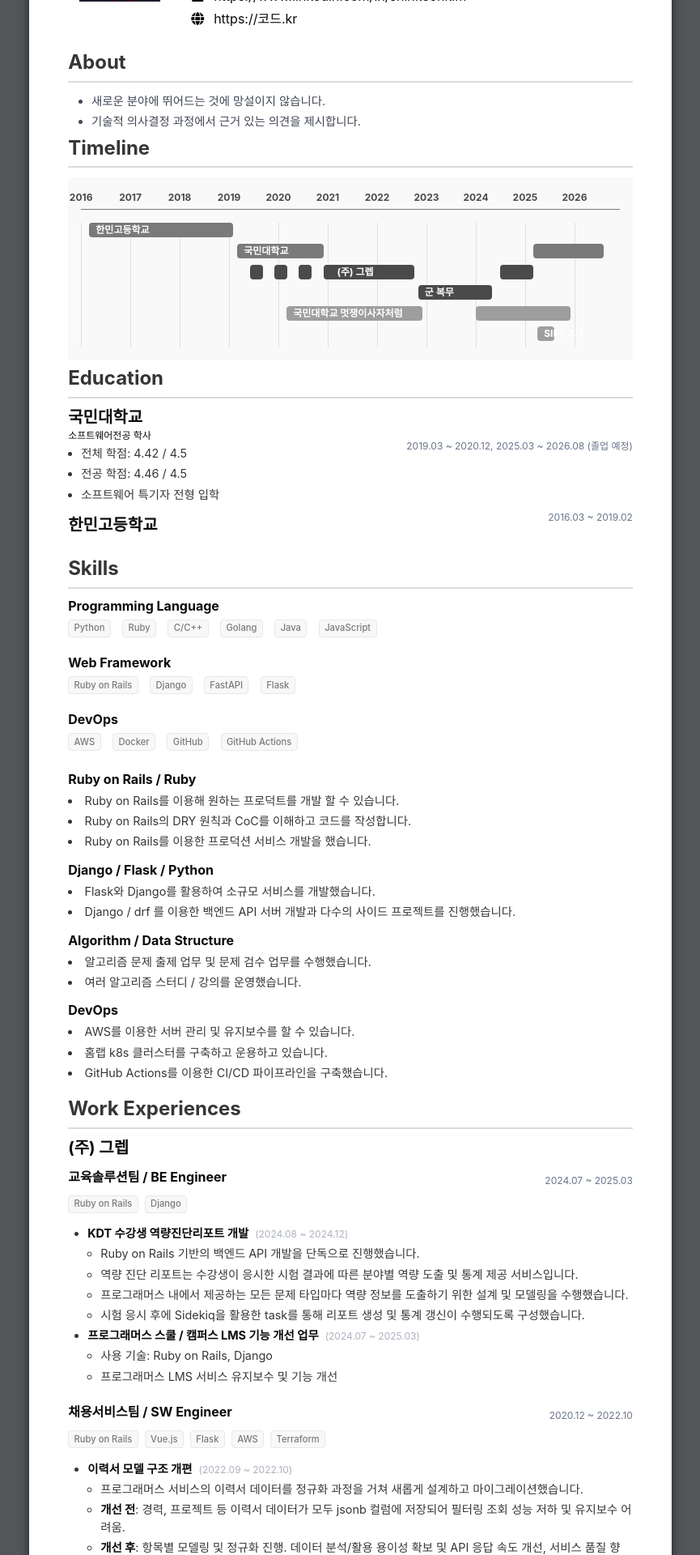
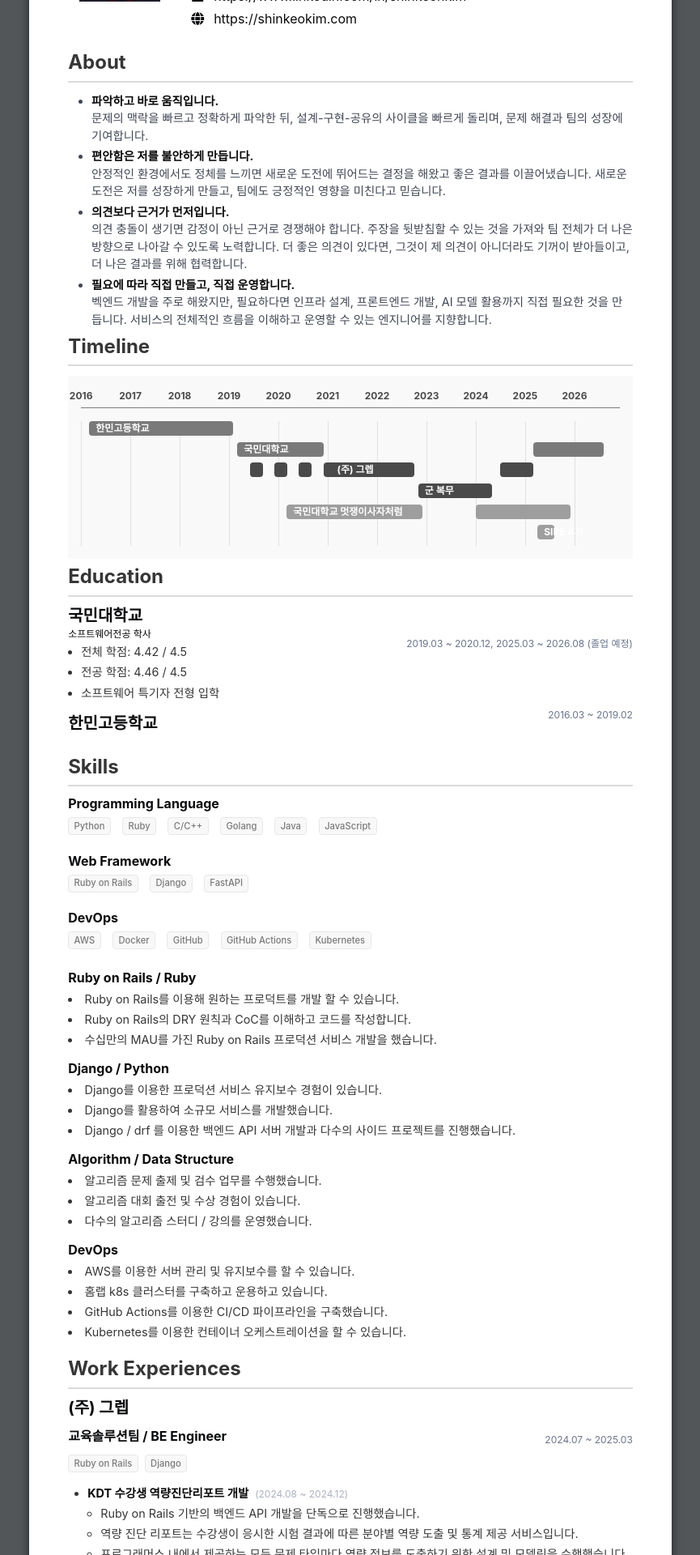
Before and after one commit to shinkeonkim/my-resume, a Vue app: page / in a window 1280 px wide. Shown: the part 300-2220 px from the top of the page at 81% size, without its empty margins (207-1072 px from the left). Built offline with nearby package versions, Linux system fonts and the light colour scheme; a web font is replaced by a local one.

Commit message:
chore: 내용 개선

```diff
--- a/src/components/ResumeHeader.vue
+++ b/src/components/ResumeHeader.vue
@@ -1,10 +1,10 @@
 <script setup lang="ts">
 const profile = {
   name: '김신건',
-  role: 'Backend Engineer',
+  role: 'SW Engineer',
   email: 'dev.shinkeonkim@gmail.com',
   github: 'https://github.com/shinkeonkim',
-  website: 'https://코드.kr',
+  website: 'https://shinkeokim.com',
   linkedin: 'https://www.linkedin.com/in/shinkeonkim',
 }
 </script>
--- a/src/components/data/activities.ts
+++ b/src/components/data/activities.ts
@@ -1,14 +1,4 @@
 export const activities = [
-  {
-    title: 'SIPE 4기',
-    period: '2025.04 ~ 2025.08',
-    details: [
-      {
-        content:
-          '<strong>[미션] AI가 나를 소개해줘요</strong>: AI, LLM 등을 활용하여 나를 소개, 대신하는 시스템을 구축하는 미션을 발제 및 진행',
-      },
-    ],
-  },
   {
     title: '국민대학교 멋쟁이사자처럼',
     period: '2020.03 ~ 2025.12',
--- a/src/components/data/awards.ts
+++ b/src/components/data/awards.ts
@@ -1,4 +1,9 @@
 export const awards = [
+  {
+    name: '국민대학교 캡스톤디자인 금상',
+    date: '2026.05',
+    issuer: '국민대학교',
+  },
   {
     name: '멋쟁이사자처럼 10기 전체 해커톤 동상',
     date: '2022.08',
--- a/src/components/data/experiences.ts
+++ b/src/components/data/experiences.ts
@@ -37,8 +37,8 @@ export const experiences = [
             period: '2022.09 ~ 2022.10',
             subContents: [
               '프로그래머스 서비스의 이력서 데이터를 정규화 과정을 거쳐 새롭게 설계하고 마이그레이션했습니다.',
-              '<strong>개선 전</strong>: 경력, 프로젝트 등 이력서 데이터가 모두 jsonb 컬럼에 저장되어 필터링 조회 성능 저하 및 유지보수 어려움.',
-              '<strong>개선 후</strong>: 항목별 모델링 및 정규화 진행. 데이터 분석/활용 용이성 확보 및 API 응답 속도 개선, 서비스 품질 향상.',
+              '개선 전: 경력, 프로젝트 등 이력서 데이터가 모두 jsonb 컬럼에 저장되어 필터링 조회 성능 저하 및 유지보수 어려움.',
+              '개선 후: 항목별 모델링 및 정규화 진행. 데이터 분석/활용 용이성 확보 및 API 응답 속도 개선, 서비스 품질 향상.',
             ],
           },
           {
@@ -65,8 +65,9 @@ export const experiences = [
             subContents: [
               '사용 기술: Ruby, Docker, Rugged, AWS ECS',
               'Github 분석 기능은 개발자가 자신의 Github 계정을 연결하고, Github에 올려놓은 Repository 들의 분석결과를 확인하는 기능입니다.',
-              '분석하는 과정에서 특정 언어, 특정 레포지터리에 대한 엣지 케이스를 분석하고 분석 오류를 줄여 정확도를 높였습니다.',
-              '분석 관련 기능에 대한 리팩토링과 bundler를 적용하는 등의 유지보수를 쉽게 할 수 있도록 하는 개선 작업을 병행했습니다.',
+              '엣지 케이스에 대한 분석 및 대응으로 커밋 미분석 건수 0건 달성',
+              '특정 언어, 특정 레포지터리에 대한 엣지 케이스를 분석하고 분석 오류를 줄여 정확도를 높였습니다.',
+              '분석 모듈 분리 및 bundler 적용으로 유지보수 용이성을 위한 개선 작업을 병행했습니다.',
             ],
           },
           {
@@ -75,6 +76,7 @@ export const experiences = [
             subContents: [
               '사용 기술: Ruby on Rails, AWS Personalize',
               'ElasticSearch 기반의 고정 추천을 AWS Personalize 기반의 개인화 추천 시스템으로 고도화',
+              '기존 채용공고 추천 시스템에 비해 개인화된 추천 결과 제공으로 채용공고 클릭률 2배 증가',
             ],
           },
           {
@@ -97,13 +99,32 @@ export const experiences = [
               '개선 후 : 레거시 SSR 코드를 제거하고 백엔드 API를 별도로 구성했습니다.유지보수 용이성이 크게 개선되었으며, 이후 기능 추가 및 개선 작업이 원활하게 수행되었습니다.',
             ],
           },
+          {
+            content: '<strong>서비스 품질 개선</strong>',
+            period: '2020.12 ~ 2022.10',
+            subContents: [
+              '테스트 커버리지 70% -> 80% 개선에 기여',
+              '백오피스 사이트 모니터링 후 발견된 N+1 쿼리, 인덱스 누락, 비효율적인 쿼리 개선으로 운영 사용자의 경험 개선',
+              'ActiveAdmin 내의 ransack 기반의 쿼리 개선으로 코드 유지보수성 개선',
+            ],
+          }
         ],
       },
       {
         title: '알고리즘 컨텐츠 제작자',
         period: '2019.06 ~ 2019.08 / 2019.12 ~ 2020.02 / 2020.06 ~ 2020.08',
         techStack: ['C/C++', 'Python', 'Java'],
-        details: [{ content: '프로그래머스 서비스 알고리즘 문제 출제 및 검수' }],
+        details: [
+          {
+            content: '프로그래머스 서비스 알고리즘 문제 출제 및 검수',
+            subContents: [
+              '프로그래머스 서비스에서 제공하는 알고리즘 문제의 출제 및 검수 업무를 담당했습니다.',
+              '다양한 난이도와 유형의 문제를 출제하였고, 문제의 정확성과 품질을 검수했습니다.',
+              '타서비스의 유사 문제와의 중복 여부까지 검수해서 품질 높은 문제를 제공하기 위해 노력했습니다.',
+              '문제 출제 과정에서 반복되는 아이디어 도출, 테스트 케이스 작성, 예제/정답 코드 작성 업무를 자동화하여 효율성을 높였습니다.',
+            ],
+          }
+        ],
       },
     ],
   },
--- a/src/components/data/introductions.ts
+++ b/src/components/data/introductions.ts
@@ -1,8 +1,18 @@
 export const introductions = [
   {
-    content: '새로운 분야에 뛰어드는 것에 망설이지 않습니다.',
+    title: '파악하고 바로 움직입니다.',
+    description: '문제의 맥락을 빠르고 정확하게 파악한 뒤, 설계-구현-공유의 사이클을 빠르게 돌리며, 문제 해결과 팀의 성장에 기여합니다.',
   },
   {
-    content: '기술적 의사결정 과정에서 근거 있는 의견을 제시합니다.',
+    title: '편안함은 저를 불안하게 만듭니다.',
+    description: '안정적인 환경에서도 정체를 느끼면 새로운 도전에 뛰어드는 결정을 해왔고 좋은 결과를 이끌어냈습니다. 새로운 도전은 저를 성장하게 만들고, 팀에도 긍정적인 영향을 미친다고 믿습니다.',
+  },
+  {
+    title: '의견보다 근거가 먼저입니다.',
+    description: '의견 충돌이 생기면 감정이 아닌 근거로 경쟁해야 합니다. 주장을 뒷받침할 수 있는 것을 가져와 팀 전체가 더 나은 방향으로 나아갈 수 있도록 노력합니다. 더 좋은 의견이 있다면, 그것이 제 의견이 아니더라도 기꺼이 받아들이고, 더 나은 결과를 위해 협력합니다.',
+  },
+  {
+    title: '필요에 따라 직접 만들고, 직접 운영합니다.',
+    description: '벡엔드 개발을 주로 해왔지만, 필요하다면 인프라 설계, 프론트엔드 개발, AI 모델 활용까지 직접 필요한 것을 만듭니다. 서비스의 전체적인 흐름을 이해하고 운영할 수 있는 엔지니어를 지향합니다.'
   }
 ]
--- a/src/components/data/projects.ts
+++ b/src/components/data/projects.ts
@@ -1,6 +1,32 @@
 export const projects = [
   {
-    title: '깜빡이',
+    title: '미핏 - AI 기반 가상면접플랫폼 서비스',
+    period: '2026-03 ~ 2026-05',
+    techStack: [
+      'Django',
+      'Python',
+      'PostgreSQL',
+      'Redis',
+      'Celery',
+      'k3s',
+      'AWS EC2',
+      'AWS S3',
+      'AWS SNS/SQS',
+      'AWS Lambda',
+      'Github Actions',
+      'Traefik',
+      'React.js',
+      'TypeScript',
+      'opencode',
+    ],
+    details: [
+      {
+        content: '역할: PM / BE 및 Infra Lead / AI 면접 시스템 개발',
+      },
+    ]
+  },
+  {
+    title: '깜빡이 - 아동 집중력 향상을 위한 AI 기반 게임 교육 플랫폼',
     period: '2025.10 ~ 2025.11',
     techStack: [
       'Django',
@@ -16,8 +42,7 @@ export const projects = [
     ],
     details: [
       {
-        content: '아동 집중력 향상을 위한 AI 기반 게임 교육 플랫폼',
-        subContents: ['<strong>역할</strong>: 백엔드 개발 및 인프라 구축'],
+        content: '역할: 백엔드 개발 및 인프라 구축',
       },
       {
         content: '분산 아키텍처 및 AI 리포트 시스템 구축',
@@ -42,13 +67,12 @@ export const projects = [
     ],
   },
   {
-    title: 'Athena',
+    title: 'Athena - 문제 해결과 학습을 위한 AI 알고리즘 학습 플랫폼',
     period: '2025.04 ~ 2025.06',
     techStack: ['Django', 'Python', 'Rust', 'Docker', 'gRPC', 'PostgreSQL', 'Redis', 'Celery', 'Nginx', 'LLM'],
     details: [
       {
-        content: '문제 해결과 학습을 위한 인터랙티브 AI 알고리즘 학습 플랫폼',
-        subContents: ['<strong>역할</strong>: 기획, 단독 개발'],
+        content: '역할: 기획, 단독 개발',
       },
       {
         content: 'AI 기반 코드 피드백 및 격리된 실행 시스템 구축',
--- a/src/components/data/skills.ts
+++ b/src/components/data/skills.ts
@@ -1,7 +1,7 @@
 export const skills = {
   'Programming Language': ['Python', 'Ruby', 'C/C++', 'Golang', 'Java', 'JavaScript'],
-  'Web Framework': ['Ruby on Rails', 'Django', 'FastAPI', 'Flask'],
-  'DevOps': ['AWS', 'Docker', 'GitHub', 'GitHub Actions'],
+  'Web Framework': ['Ruby on Rails', 'Django', 'FastAPI'],
+  'DevOps': ['AWS', 'Docker', 'GitHub', 'GitHub Actions', 'Kubernetes'],
 }
 
 export const skill_descriptions = [
@@ -10,21 +10,23 @@ export const skill_descriptions = [
     items: [
       'Ruby on Rails를 이용해 원하는 프로덕트를 개발 할 수 있습니다.',
       'Ruby on Rails의 DRY 원칙과 CoC를 이해하고 코드를 작성합니다.',
-      'Ruby on Rails를 이용한 프로덕션 서비스 개발을 했습니다.',
+      '수십만의 MAU를 가진 Ruby on Rails 프로덕션 서비스 개발을 했습니다.',
     ],
   },
   {
-    title: 'Django / Flask / Python',
+    title: 'Django / Python',
     items: [
-      'Flask와 Django를 활용하여 소규모 서비스를 개발했습니다.',
+      'Django를 이용한 프로덕션 서비스 유지보수 경험이 있습니다.',
+      'Django를 활용하여 소규모 서비스를 개발했습니다.',
       'Django / drf 를 이용한 백엔드 API 서버 개발과 다수의 사이드 프로젝트를 진행했습니다.',
     ],
   },
   {
     title: 'Algorithm / Data Structure',
     items: [
-      '알고리즘 문제 출제 업무 및 문제 검수 업무를 수행했습니다.',
-      '여러 알고리즘 스터디 / 강의를 운영했습니다.',
+      '알고리즘 문제 출제 및 검수 업무를 수행했습니다.',
+      '알고리즘 대회 출전 및 수상 경험이 있습니다.',
+      '다수의 알고리즘 스터디 / 강의를 운영했습니다.',
     ],
   },
   {
@@ -33,6 +35,7 @@ export const skill_descriptions = [
       'AWS를 이용한 서버 관리 및 유지보수를 할 수 있습니다.',
       '홈랩 k8s 클러스터를 구축하고 운용하고 있습니다.',
       'GitHub Actions를 이용한 CI/CD 파이프라인을 구축했습니다.',
+      'Kubernetes를 이용한 컨테이너 오케스트레이션을 할 수 있습니다.',
     ],
   },
 ]
--- a/src/components/sections/IntroductionSection.vue
+++ b/src/components/sections/IntroductionSection.vue
@@ -8,7 +8,9 @@ import { introductions } from '../data/introductions'
     <div class="content has-text-grey-dark is-small">
       <ul>
         <li v-for="(introduction, index) in introductions" :key="index" class="">
-          {{ introduction.content }}
+          <strong>{{ introduction.title }}</strong>
+          <br />
+          {{ introduction.description }}
         </li>
       </ul>
     </div>
```
